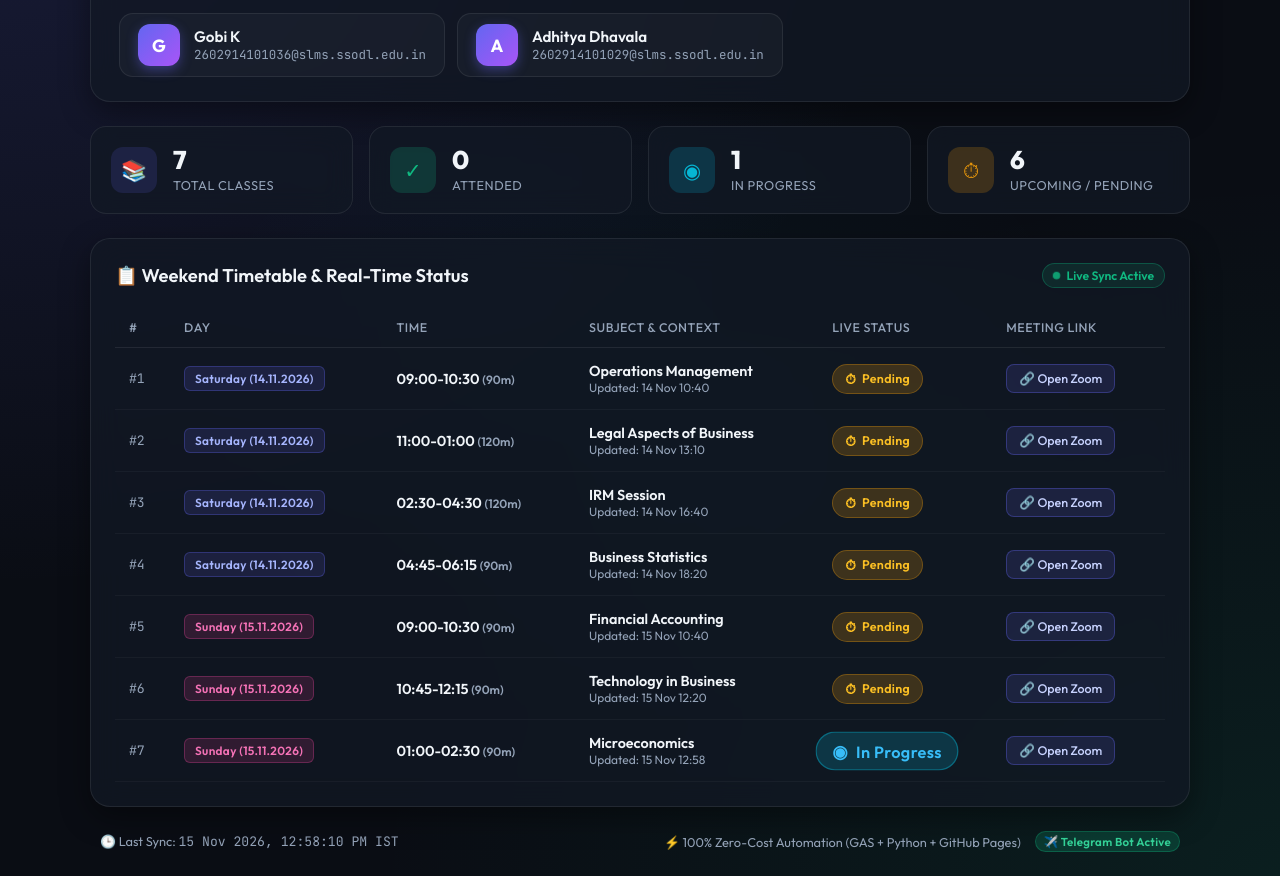
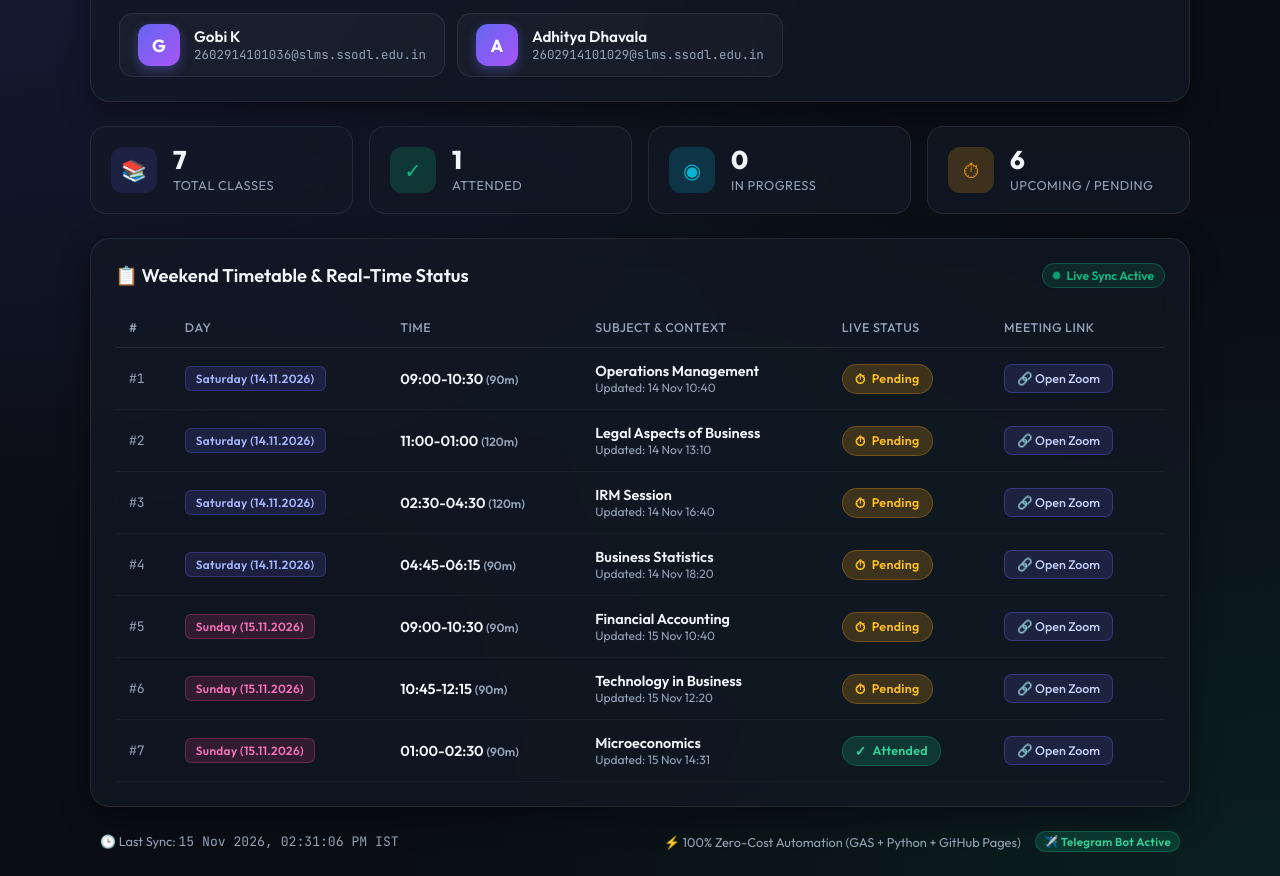
Before and after one commit to gobiakg2003-art/meeting-dashboard, a plain HTML site: page index.html in a window 1280 px wide. Shown: the part 107-983 px from the top of the page. Drawn offline with Linux system fonts and the light colour scheme.

Commit message:
Auto-update meeting attendance dashboard

```diff
--- a/index.html
+++ b/index.html
@@ -403,14 +403,14 @@
             <div class="stat-card">
                 <div class="stat-icon icon-attended">✓</div>
                 <div class="stat-content">
-                    <div class="stat-val">0</div>
+                    <div class="stat-val">1</div>
                     <div class="stat-label">Attended</div>
                 </div>
             </div>
             <div class="stat-card">
                 <div class="stat-icon icon-progress">◉</div>
                 <div class="stat-content">
-                    <div class="stat-val">1</div>
+                    <div class="stat-val">0</div>
                     <div class="stat-label">In Progress</div>
                 </div>
             </div>
@@ -548,11 +548,11 @@
             <td class="font-bold">01:00-02:30 <span class="text-xs text-muted">(90m)</span></td>
             <td>
                 <div class="subject-title">Microeconomics</div>
-                <div class="text-xs text-muted">Updated: 15 Nov 12:58</div>
+                <div class="text-xs text-muted">Updated: 15 Nov 14:31</div>
             </td>
             <td>
-                <span class="status-badge badge-progress">
-                    <span class="badge-dot">◉</span> In Progress
+                <span class="status-badge badge-attended">
+                    <span class="badge-dot">✓</span> Attended
                 </span>
             </td>
             <td><a href="https://events.zoom.us/ej/ArNQaZiVNUZcBLcArHGp-kMZxWRYXmZnN4O5igioRNpWKhcFzEp5~A7zb2yBLF6SeLGib-trMEIsYTcZhxGxRA-cRn-wa2FAZIFB9G1-WXRXwyuuBQ" target="_blank" rel="noopener noreferrer" class="link-btn">🔗 Open Zoom</a></td>
@@ -565,7 +565,7 @@
 
         <!-- Footer -->
         <footer class="footer">
-            <div>🕒 Last Sync: <span class="font-mono">15 Nov 2026, 12:58:10 PM IST</span></div>
+            <div>🕒 Last Sync: <span class="font-mono">15 Nov 2026, 02:31:06 PM IST</span></div>
             <div style="display: flex; align-items: center; justify-content: center; gap: 8px; flex-wrap: wrap;">
                 <span>⚡ 100% Zero-Cost Automation (GAS + Python + GitHub Pages)</span>
                 <span class="status-badge badge-attended" style="font-size: 0.72rem; padding: 2px 8px; margin-left: 6px;">✈️ Telegram Bot Active</span>
```
